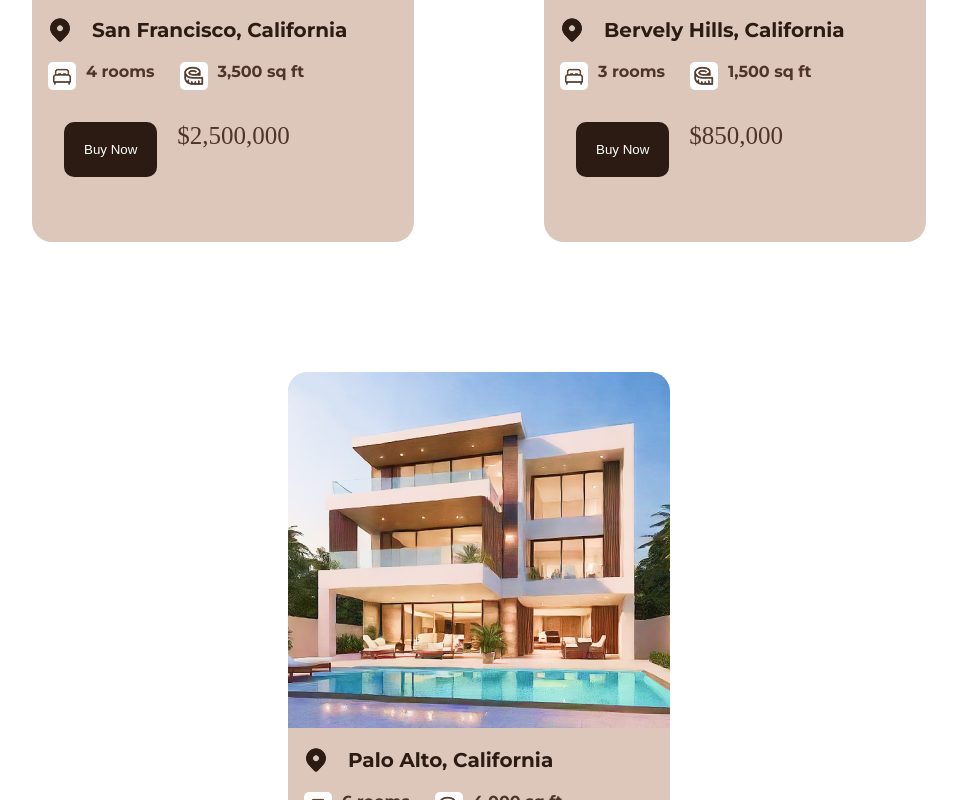
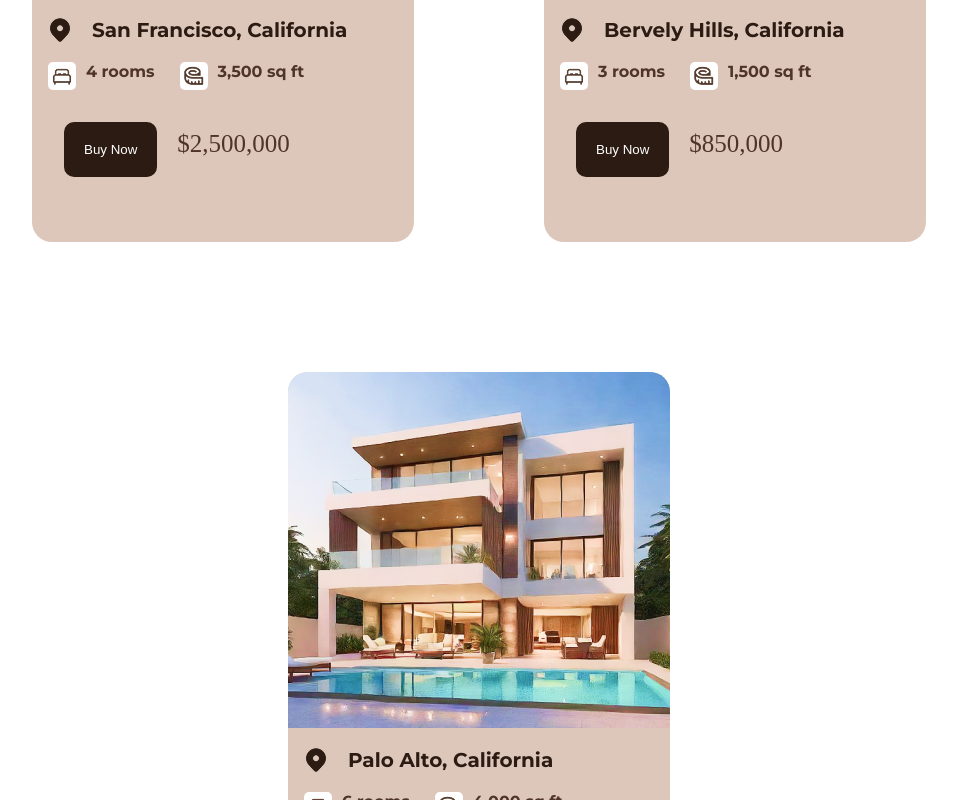
Before and after one commit to gabrieljcoutinho/Projeto-Dwello, a React (Create React App) app: page / in a window 1280 px wide. Shown: the part 2700-3500 px from the top of the page, without its empty margins (161-1118 px from the left). Built offline with nearby package versions, Linux system fonts and the light colour scheme.

Commit message:
espaçmento

```diff
--- a/src/Css/PopularResidence.css
+++ b/src/Css/PopularResidence.css
@@ -91,4 +91,5 @@
 .textoPrecoDaCasa {
     color: #4F3527;
     font-size: 25px;
+    padding-top: 0.5rem;
 }
```
